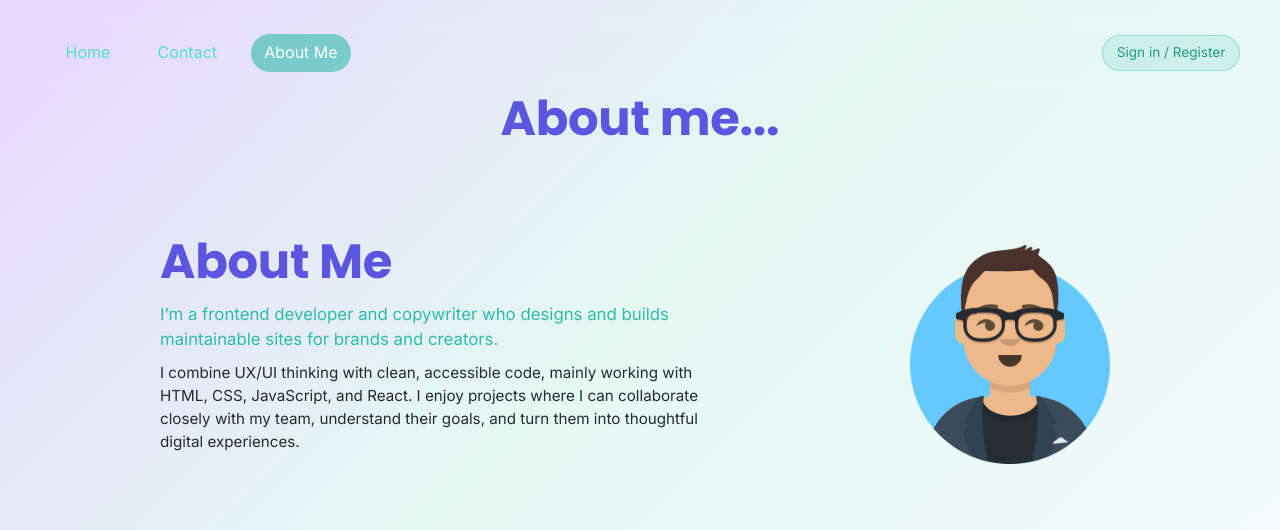
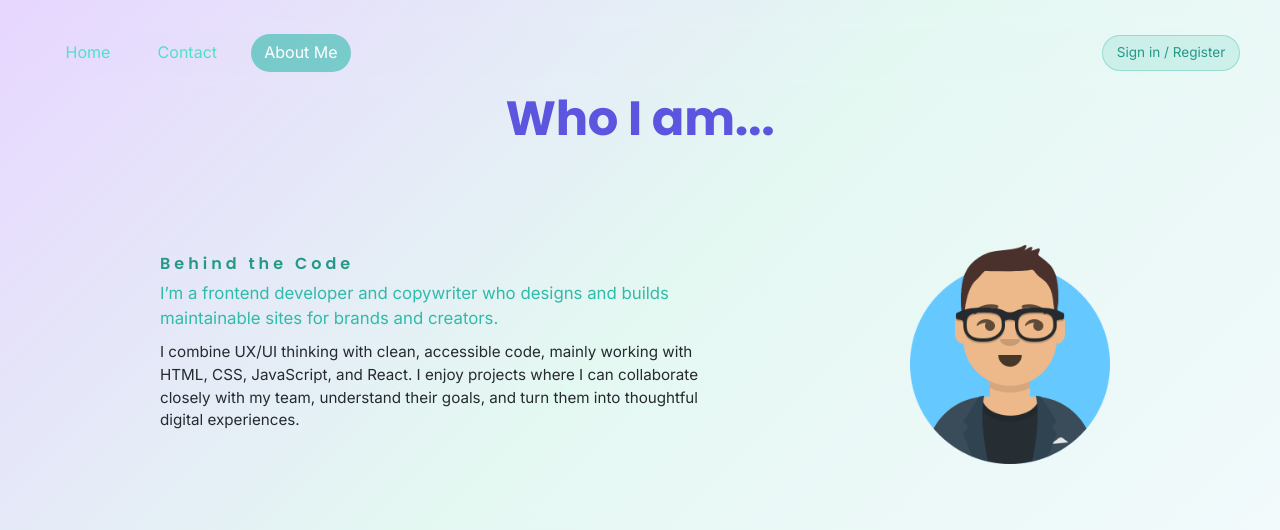
Before and after one commit to tstyer/portfolio-website, a Django app: page /about/ in a window 1280 px wide. Shown: the top 530 px of the page. Run offline with Django 4.2, Linux system fonts and the light colour scheme; some libraries are stand-ins or nearby versions.

Commit message:
fix (about): titles

```diff
--- a/portfolio/main/templates/about.html
+++ b/portfolio/main/templates/about.html
@@ -47,7 +47,7 @@
     </nav>
 
     <header>
-      <h1>About me...</h1>
+      <h1>Who I am...</h1>
     </header>
 
     <main>
@@ -55,7 +55,7 @@
     <div class="about-hero-inner">
 
       <div class="about-copy">
-        <h1>About Me</h1>
+        <h2>Behind the Code</h2>
         <p class="about-lede">
           I’m a frontend developer and copywriter who designs and builds
           maintainable sites for brands and creators.
```
